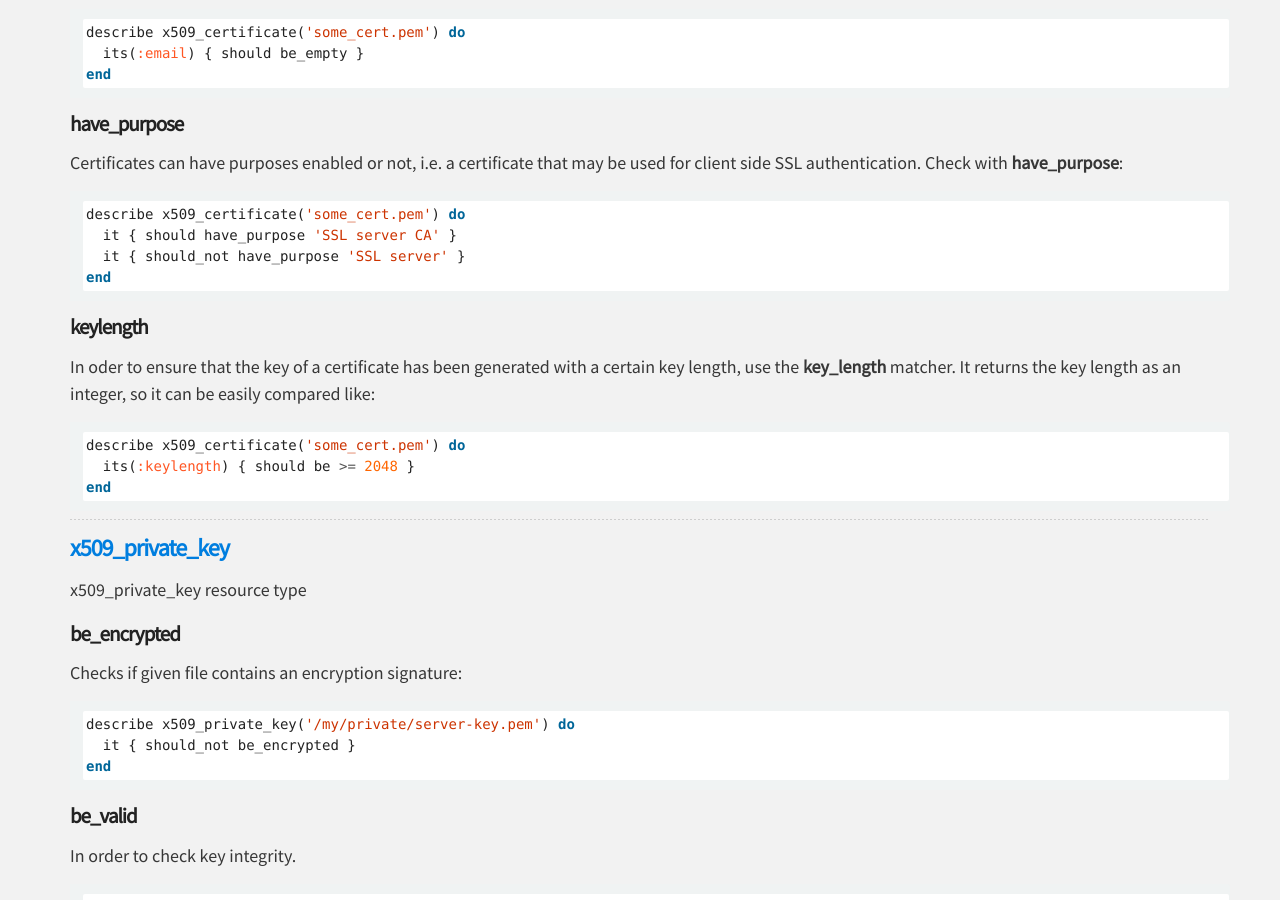
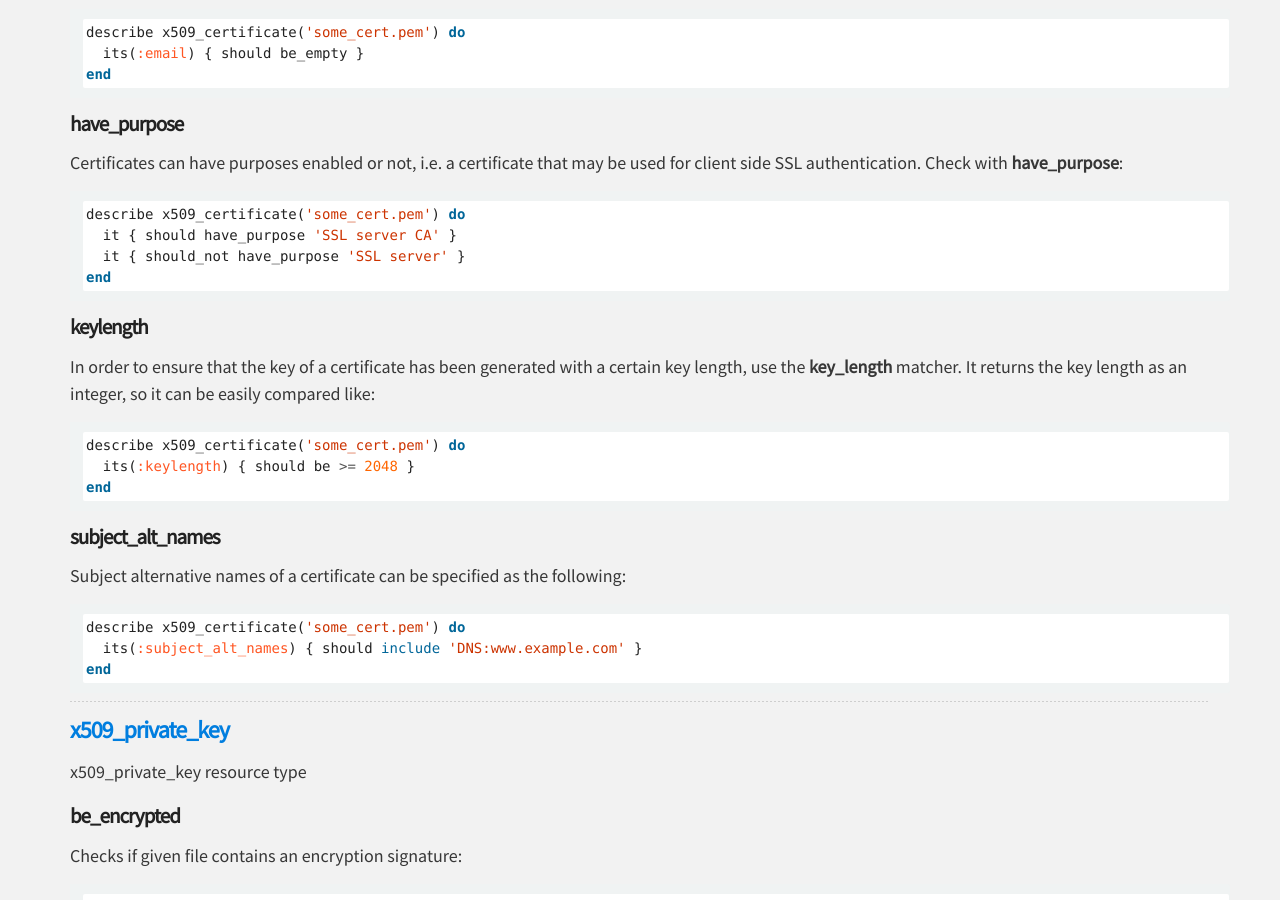
Before and after one commit to serverspec/serverspec.github.io, a Jekyll site: the page built from resource_types.md, in a window 1280 px wide and 900 px high, scrolled down 29963 px. Built offline with Jekyll 4.4.1, drawn with Linux system fonts in a browser that asks for light colours; nearby versions of some CDN libraries; Markdown is read by kramdown in place of the engine named in the settings.

Commit message:
Add documentation for X509Certificate#subject_alt_names

````diff
--- a/_includes/x509_certificate.md
+++ b/_includes/x509_certificate.md
@@ -75,7 +75,7 @@ end
 
 #### keylength
 
-In oder to ensure that the key of a certificate has been generated with a certain key length, use the **key_length** matcher.
+In order to ensure that the key of a certificate has been generated with a certain key length, use the **key_length** matcher.
 It returns the key length as an integer, so it can be easily compared like:
 
 ```ruby
@@ -83,3 +83,13 @@ describe x509_certificate('some_cert.pem') do
   its(:keylength) { should be >= 2048 }
 end
 ```
+
+#### subject\_alt\_names
+
+Subject alternative names of a certificate can be specified as the following:
+
+```ruby
+describe x509_certificate('some_cert.pem') do
+  its(:subject_alt_names) { should include 'DNS:www.example.com' }
+end
+```
````
